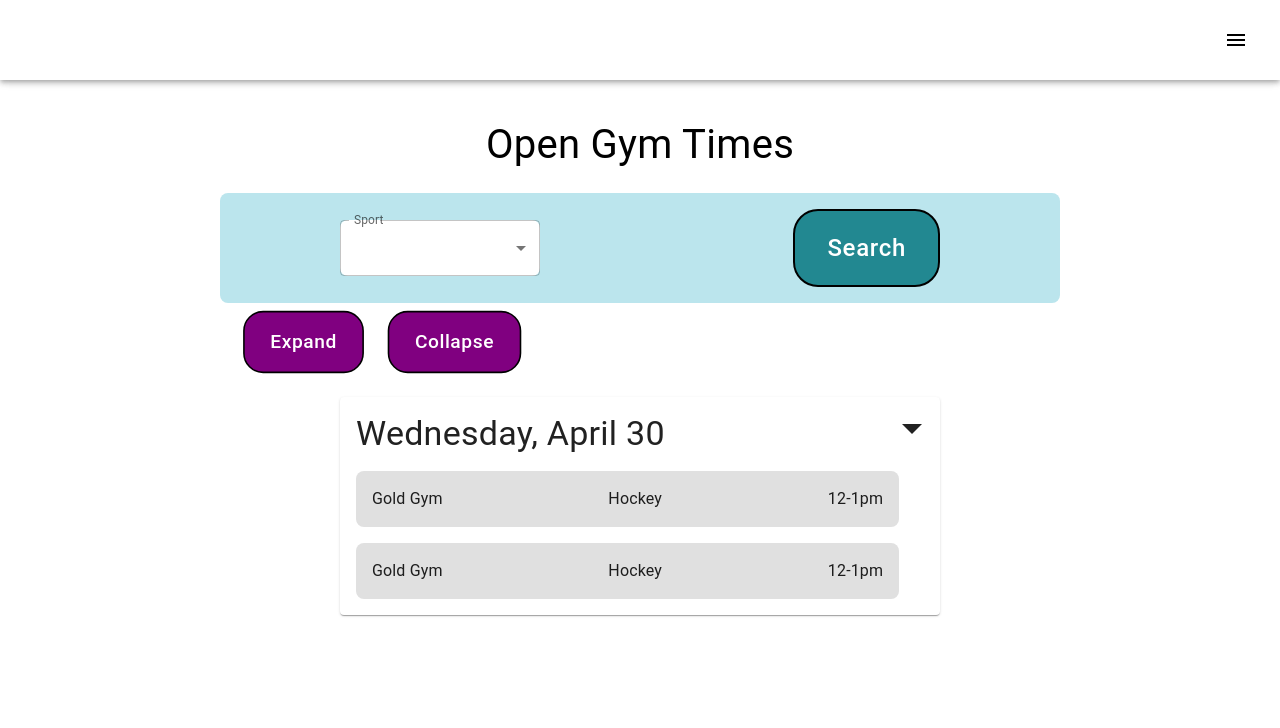
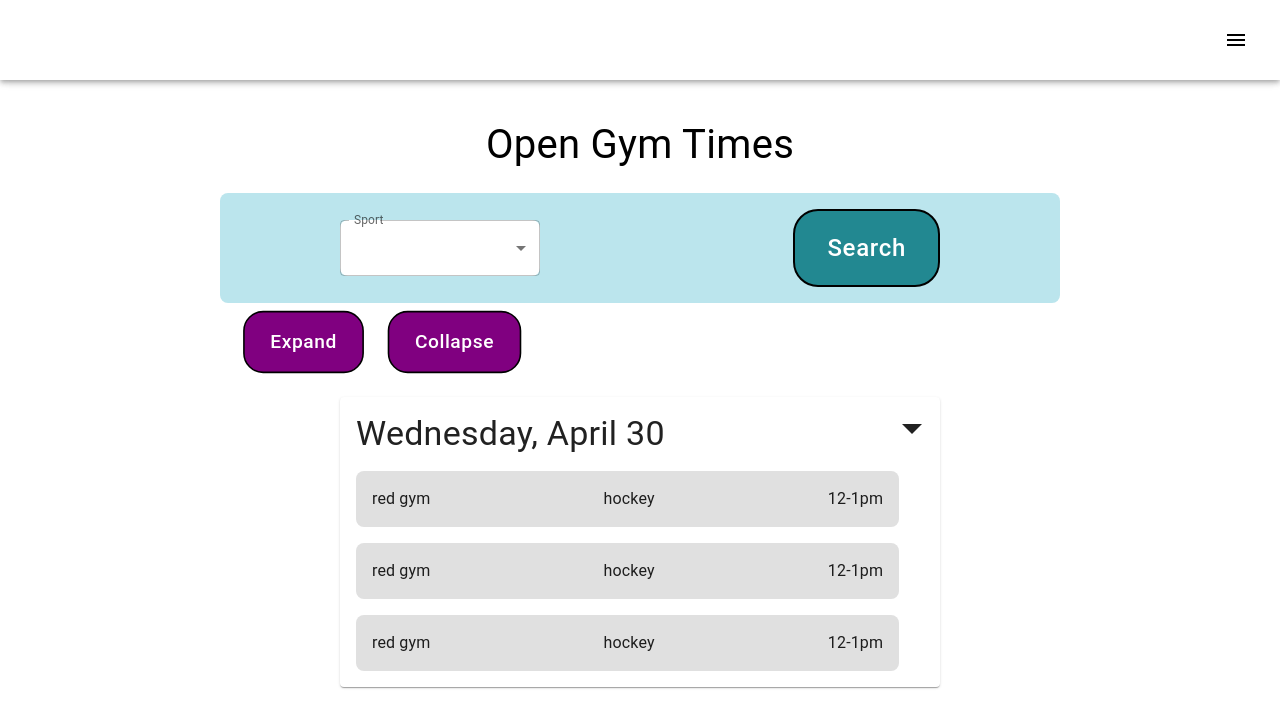
Before and after one commit to camy-code/gymViewerFrontEnd, a React (Create React App) app: page / in a window 1280 px wide. Shown: the top 728 px of the page. Built offline with nearby package versions, Linux system fonts and the light colour scheme.

Commit message:
Do not work on this until you are done marking

```diff
--- a/src/components/GymCard.js
+++ b/src/components/GymCard.js
@@ -25,13 +25,13 @@ return <Box sx={{width:"90%",height:"auto", backgroundColor:color, borderRadius:
 </Box>
 }
 
-const GymCard = ({val, setVal})=> {
+const GymCard = ({day,ActList,val, setVal})=> {
 
 return <Card sx={{width:600, boxShadow:1}}>
     <CardActionArea onClick={()=>{setVal(!val)}}>
     <CardContent>
       <Grid container direction={"row"} justifyContent={"space-between"}>
-        <Typography variant='h4'>Wednesday, April 30</Typography>
+        <Typography variant='h4'>{day}</Typography>
         <Box sx={{scale:2, marginTop:1}}>{val ? <ArrowDropDownIcon /> : <ArrowDropUpIcon />}</Box>
 
       </Grid>
@@ -40,8 +40,10 @@ return <Card sx={{width:600, boxShadow:1}}>
    {val}
    <Collapse in={val} timeout="auto" unmountOnExit>
   <Grid direction={"column"} justifyContent={"flex-start"} alignItems={"center"} sx={{marginTop:2}}>
-   {getBlock("#E0E0E0", "Gold Gym", "Hockey", "12-1pm")}
-  {getBlock("#E0E0E0", "Gold Gym", "Hockey", "12-1pm")}
+
+  {ActList.map((a, key,index)=>(
+    getBlock(a.color, a.gym, a.sport, a.time)
+  ))}
 
   {/* Make sure to map these later */}
 
--- a/src/pages/Home.js
+++ b/src/pages/Home.js
@@ -17,9 +17,9 @@ const Home = () => {
         {name:"Wednesday, April 30",
             expand:false,
             activities:[
-            {color:"red", gym:"red gym", sport:"hockey", time:"12-1pm"},
-            {color:"red", gym:"red gym", sport:"hockey", time:"12-1pm"},
-            {color:"red", gym:"red gym", sport:"hockey", time:"12-1pm"},
+            {color:"#E0E0E0", gym:"red gym", sport:"hockey", time:"12-1pm"},
+            {color:"#E0E0E0", gym:"red gym", sport:"hockey", time:"12-1pm"},
+            {color:"#E0E0E0", gym:"red gym", sport:"hockey", time:"12-1pm"},
         ]
     },
 
@@ -41,8 +41,8 @@ const Home = () => {
 
             {/* step 3 */}
             <Grid container direction={"column"} spacing={5} sx={{marginTop:2, marginBottom:4}}>
-            {tempArr.map((key,index)=>(
-                <GymCard val={val} setVal={(t)=>(setVal(t))}/>
+            {tempArr.map((a, key,index)=>(
+                <GymCard day={a.name} ActList={a.activities} val={val} setVal={(t)=>(setVal(t))}/>
             ))}
             </Grid>
 
```
